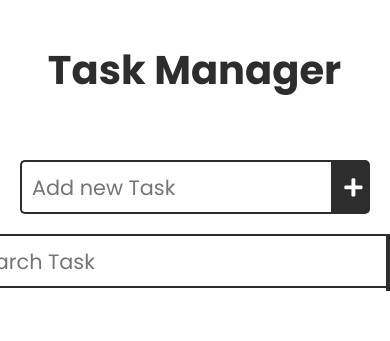
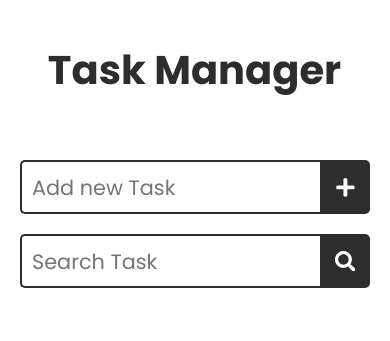
Before and after one commit to Akshobhya147/taskmanager, a React (Vite) app in the folder frontend/: page / in a window 390 px wide. Shown: the top 341 px of the page. Built offline with nearby package versions, Linux system fonts and the light colour scheme; no server answers; a web font is replaced by a local one.

Commit message:
css changes

```diff
--- a/frontend/src/TaskManager.tsx
+++ b/frontend/src/TaskManager.tsx
@@ -13,7 +13,7 @@ const TaskManager = () => {
   const [descState, setDescState] = useState(false);
   const [titleinput, setTitleInputState] = useState("");
   const [descriptioninput, setDescriptionInputState] = useState("");
-  const noTasksString = ["No tasks currently.", "Keep it up!"];
+  const noTasksString = ["No tasks currently.", "\nKeep it up!"];
   // local tasks
   const [tasks, setTasks] = useState([]);
   // for search results
@@ -236,9 +236,9 @@ const TaskManager = () => {
             placeholder="Search Task"
             onChange={searchTaskHandler}
           />
-          <span id="searchspan">
+          <button id="searchspan">
             <FaSearch id="_plus"></FaSearch>
-          </span>
+          </button>
         </div>
       </div>
       {/* Task Elements */}
--- a/frontend/src/index.css
+++ b/frontend/src/index.css
@@ -105,6 +105,8 @@ body {
   border-color: #2d2d2d;
   padding: 0 10px 0 10px;
   background-color: #2d2d2d;
+  border: none;
+  min-width: 20px;
 }
 
 #addbutton:hover {
@@ -208,7 +210,7 @@ body {
 }
 
 #searchspan {
-  height: 51px;
+  height: 54px;
   margin: 0 0 0 0px;
   border-radius: 0 5px 5px 0;
   border-style: solid;
@@ -218,6 +220,8 @@ body {
   display: flex;
   justify-content: center;
   align-items: center;
+  border: none;
+  min-width: 20px;
 }
 
 #searchspan:hover {
@@ -454,7 +458,7 @@ body {
   opacity: 0.5;
 }
 
-@media (max-width: 600px) {
+@media (max-width: 768px) {
   * {
     margin: 0;
     padding: 0;
@@ -523,9 +527,10 @@ body {
   }
 
   .inputgroup {
-    margin: 20px 20px 20px 20px;
+    margin: 20px 20px 10px 20px;
     display: flex;
     animation: fadein linear 0.3s;
+    min-width: 60vw;
   }
 
   .inputbros {
@@ -536,14 +541,13 @@ body {
   }
 
   .addtaskinput {
+    height: 50px;
     width: 100%;
-    height: 50px;
     outline: none;
     border-radius: 5px 0 0 5px;
     font-size: 1.3rem;
     border-style: solid;
     border-color: #2d2d2d;
-    transition: 0.2s;
     padding: 0 10px 0 10px;
     border-right: 0;
   }
@@ -564,6 +568,15 @@ body {
     border-color: #2d2d2d;
     padding: 0 10px 0 10px;
     background-color: #2d2d2d;
+    min-width: 50px;
+    justify-content: center;
+    align-items: center;
+    font-size: 2.3rem;
+    /* border: 0 0 0 20px; */
+    border: none;
+    display: flex;
+    justify-content: center;
+    align-items: center;
   }
 
   #addbutton:hover {
@@ -641,20 +654,21 @@ body {
   }
 
   .searchgroup {
-    margin: 0 20px 0 20px;
+    margin: 10px 20px 10px 20px;
     /* margin-left: 0px; */
     display: flex;
     animation: fadein linear 0.3s;
+    min-width: 60vw;
   }
 
   .searchinput {
     height: 50px;
+    width: 100%;
     outline: none;
     border-radius: 5px 0 0 5px;
     font-size: 1.3rem;
     border-style: solid;
     border-color: #2d2d2d;
-    transition: 0.2s;
     padding: 0 10px 0 10px;
     border-right: 0;
   }
@@ -667,7 +681,7 @@ body {
   }
 
   #searchspan {
-    height: 51px;
+    /* height: 51px;
     margin: 0 0 0 0px;
     border-radius: 0 5px 5px 0;
     border-style: solid;
@@ -676,7 +690,17 @@ body {
     background-color: #2d2d2d;
     display: flex;
     justify-content: center;
-    align-items: center;
+    align-items: center; */
+    height: 54px;
+    margin: 0 0 0 0px;
+    border-radius: 0 5px 5px 0;
+    border-style: solid;
+    border-color: #2d2d2d;
+    padding: 0 10px 0 10px;
+    background-color: #2d2d2d;
+    border: none;
+    min-width: 50px;
+    border-color: transparent;
   }
 
   #searchspan:hover {
@@ -712,9 +736,10 @@ body {
   .task {
     display: flex;
     margin: 0 0 40px 0;
-    width: 96%;
+    width: 100%;
     justify-content: center;
     align-items: flex-start;
+    min-width: fit-content;
   }
 
   .taskelement {
```
